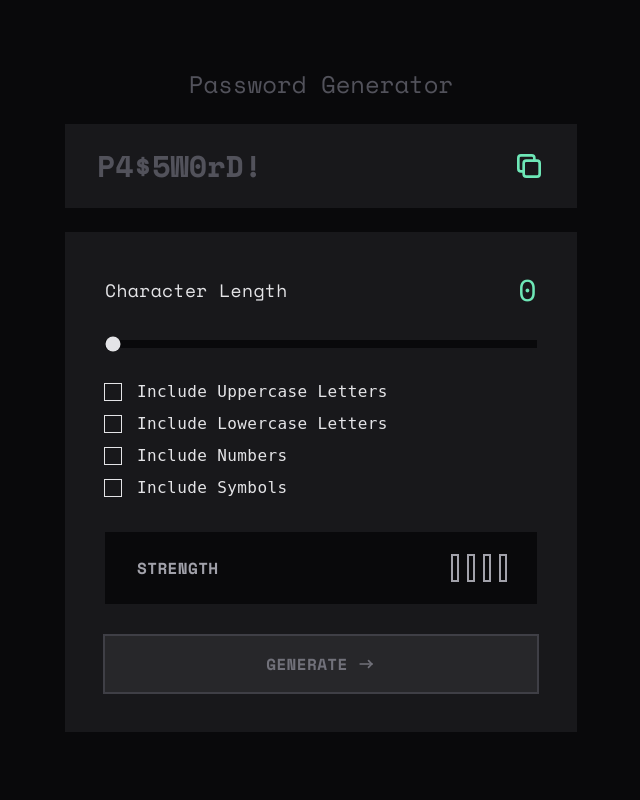
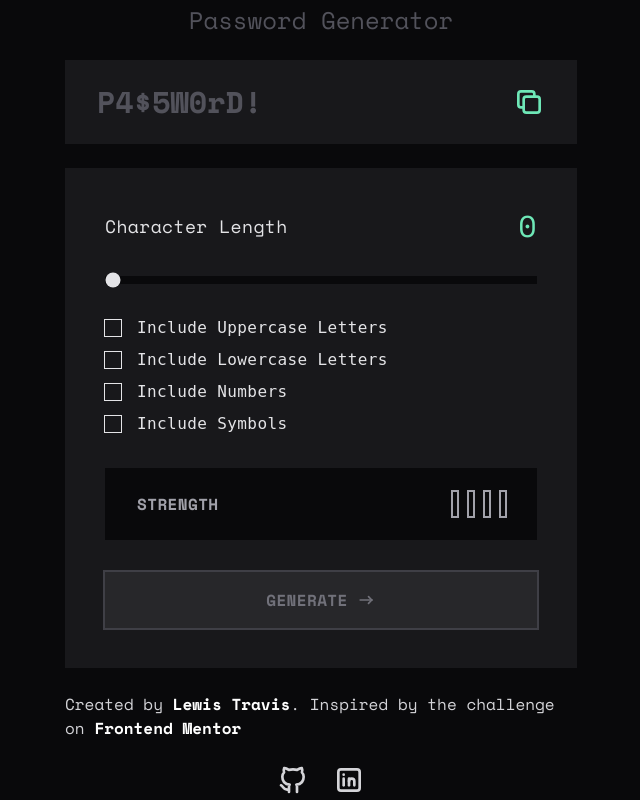
Before and after one commit to trav164/password-generator, a SvelteKit app: page / in a window 1280 px wide. Shown: the whole page, without its empty margins (319-959 px from the left). Built offline with nearby package versions, Linux system fonts and the light colour scheme.

Commit message:
added some credits

```diff
--- a/src/routes/+page.svelte
+++ b/src/routes/+page.svelte
@@ -1,8 +1,11 @@
 <script>
 	import Generator from '$lib/components/Generator.svelte';
 	import PasswordDisplay from '$lib/components/PasswordDisplay.svelte';
-	import { password, settings, passwordLength } from '../password';
 </script>
+
+<svelte:head>
+	<title>Password Generator</title>
+</svelte:head>
 
 <main class="flex flex-col gap-6">
 	<h1 class="mx-auto text-2xl text-zinc-600">Password Generator</h1>
@@ -12,4 +15,61 @@
 	<pre class="text-white">{JSON.stringify($settings)}</pre> -->
 	<PasswordDisplay />
 	<Generator />
+
+	<p class="text-zinc-300">
+		Created by <a href="lewistravis.co.uk" class="font-semibold text-white hover:text-emerald-300"
+			>Lewis Travis</a
+		>. Inspired by the challenge on
+		<a
+			class="font-semibold text-white hover:text-emerald-300"
+			href="https://www.frontendmentor.io/challenges/password-generator-app-Mr8CLycqjh"
+			>Frontend Mentor</a
+		>
+	</p>
+
+	<div class=" flex w-full flex-row items-center justify-center gap-6">
+		<a class="transition-all duration-300 hover:-translate-y-1" href="https://github.com/trav164">
+			<svg
+				xmlns="http://www.w3.org/2000/svg"
+				class="icon icon-tabler icon-tabler-brand-github text-zinc-300 hover:text-emerald-300"
+				width="32"
+				height="32"
+				viewBox="0 0 24 24"
+				stroke-width="2"
+				stroke="currentColor"
+				fill="none"
+				stroke-linecap="round"
+				stroke-linejoin="round"
+			>
+				<path stroke="none" d="M0 0h24v24H0z" fill="none" />
+				<path
+					d="M9 19c-4.3 1.4 -4.3 -2.5 -6 -3m12 5v-3.5c0 -1 .1 -1.4 -.5 -2c2.8 -.3 5.5 -1.4 5.5 -6a4.6 4.6 0 0 0 -1.3 -3.2a4.2 4.2 0 0 0 -.1 -3.2s-1.1 -.3 -3.5 1.3a12.3 12.3 0 0 0 -6.2 0c-2.4 -1.6 -3.5 -1.3 -3.5 -1.3a4.2 4.2 0 0 0 -.1 3.2a4.6 4.6 0 0 0 -1.3 3.2c0 4.6 2.7 5.7 5.5 6c-.6 .6 -.6 1.2 -.5 2v3.5"
+				/>
+			</svg>
+		</a>
+		<a
+			class="transition-all duration-300 hover:-translate-y-1"
+			href="https://www.linkedin.com/in/lewis-travis-43656ab5/"
+		>
+			<svg
+				xmlns="http://www.w3.org/2000/svg"
+				class="icon icon-tabler icon-tabler-brand-linkedin text-zinc-300 hover:text-emerald-300"
+				width="32"
+				height="32"
+				viewBox="0 0 24 24"
+				stroke-width="2"
+				stroke="currentColor"
+				fill="none"
+				stroke-linecap="round"
+				stroke-linejoin="round"
+			>
+				<path stroke="none" d="M0 0h24v24H0z" fill="none" />
+				<path d="M4 4m0 2a2 2 0 0 1 2 -2h12a2 2 0 0 1 2 2v12a2 2 0 0 1 -2 2h-12a2 2 0 0 1 -2 -2z" />
+				<path d="M8 11l0 5" />
+				<path d="M8 8l0 .01" />
+				<path d="M12 16l0 -5" />
+				<path d="M16 16v-3a2 2 0 0 0 -4 0" />
+			</svg>
+		</a>
+	</div>
 </main>
```
